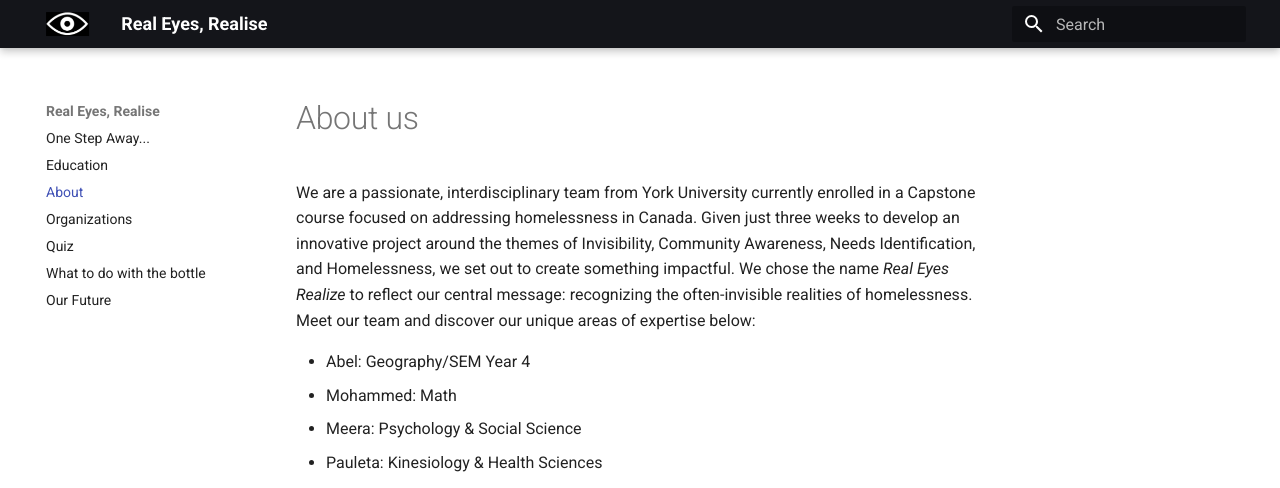
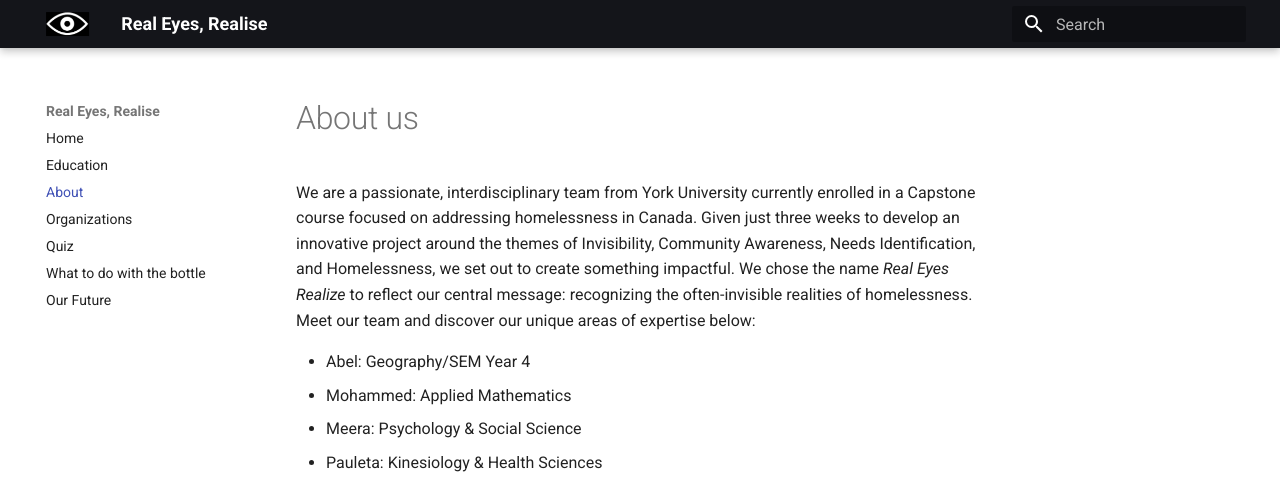
Before and after one commit to Real-Eyes-Realise/Real-Eyes-Realise.github.io, an MkDocs documentation site: the page built from docs/about.md, in a window 1280 px wide and 1074 px high. Shown: the top 488 px of the window. Built offline with MkDocs 1.6.1 and Material for MkDocs 9.7.7, drawn with Linux system fonts in a browser that asks for light colours.

Commit message:
Fix minor issues for next round of revisions

```diff
--- a/docs/about.md
+++ b/docs/about.md
@@ -3,7 +3,7 @@
 We are a passionate, interdisciplinary team from York University currently enrolled in a Capstone course focused on addressing homelessness in Canada. Given just three weeks to develop an innovative project around the themes of Invisibility, Community Awareness, Needs Identification, and Homelessness, we set out to create something impactful. We chose the name *Real Eyes Realize* to reflect our central message: recognizing the often-invisible realities of homelessness. Meet our team and discover our unique areas of expertise below:
 
 - Abel: Geography/SEM Year 4
-- Mohammed: Math
+- Mohammed: Applied Mathematics
 - Meera: Psychology & Social Science
 - Pauleta: Kinesiology & Health Sciences
 - Arsalan: Digital Media
--- a/mkdocs.yml
+++ b/mkdocs.yml
@@ -1,7 +1,7 @@
 site_name: Real Eyes, Realise
 site_url: https://realeyesrealise.ca
 nav:
-  - One Step Away...: index.md
+  - Home: index.md
   - Education: stereotypes.md
   - About: about.md
   - Organizations: organizations.md
```
Also changed, not shown: docs/index.md (+1 -0 lines), docs/quiz.md (+1 -1 lines).
